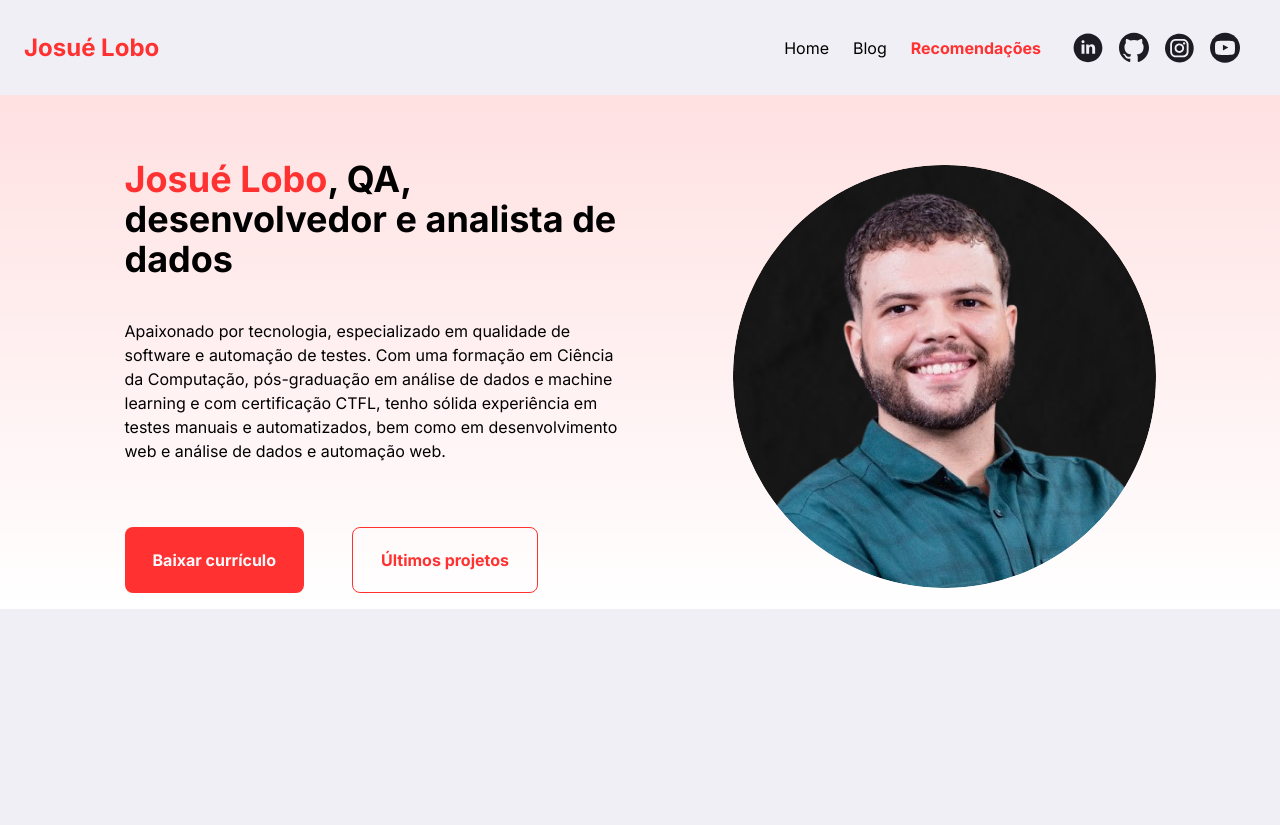
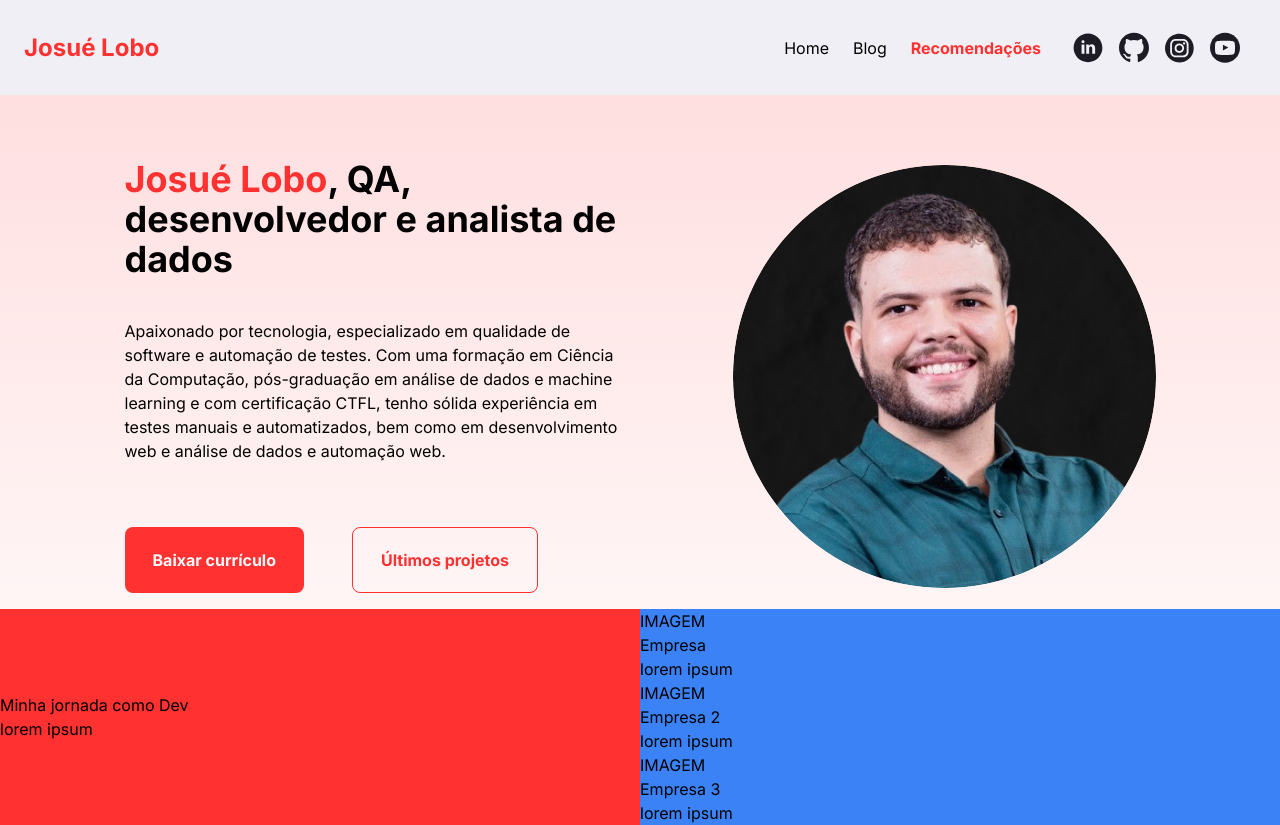
Before and after one commit to jojosuelobo/portfolio-v2, a Next.js app: page /recomendations in a window 1280 px wide. Before the commit the page ends 800 px from the top, so only its background shows below. Built offline with nearby package versions, Linux system fonts and the light colour scheme.

Commit message:
fixed header issues

```diff
--- a/src/app/[locale]/page.tsx
+++ b/src/app/[locale]/page.tsx
@@ -1,13 +1,14 @@
+import { Experience } from "@/components/Experience";
 import { Header } from "@/components/Header";
 import { Section } from "@/components/Section";
-
 
 export default function Home() {
   //const { t, resources } = await initTranslations(locale, i18nNamespaces);
   return (
     <>
       <Header />
-      <Section/>
+      <Section />
+      <Experience />
     </>
   );
 }
--- /dev/null
+++ b/src/components/Experience.tsx
@@ -0,0 +1,39 @@
+export const Experience = () => {
+    return (
+        <section className="flex justify-center w-screen">
+            <div className="place-content-center bg-RED w-screen">
+                <h1>Minha jornada como Dev</h1>
+                <p>lorem ipsum</p>
+            </div>
+            <ul className="bg-blue-500 w-screen">
+                <li>
+                    <div>
+                        IMAGEM
+                    </div>
+                    <div>
+                        <h2>Empresa</h2>
+                        <p>lorem ipsum</p>
+                    </div>
+                </li>
+                <li>
+                    <div>
+                        IMAGEM
+                    </div>
+                    <div>
+                        <h2>Empresa 2</h2>
+                        <p>lorem ipsum</p>
+                    </div>
+                </li>
+                <li>
+                    <div>
+                        IMAGEM
+                    </div>
+                    <div>
+                        <h2>Empresa 3</h2>
+                        <p>lorem ipsum</p>
+                    </div>
+                </li>
+            </ul>
+        </section>
+    )
+}
--- a/src/components/Header.tsx
+++ b/src/components/Header.tsx
@@ -10,8 +10,8 @@ import instagram from "@/svg/iconInstagram.svg";
 import youtube from "@/svg/iconYoutube.svg";
 
 export const Header = () => {
-    const general = "text-slate-300 transition duration-300 ease-in-out transform hover:bg-red-500 hover:text-white hover:scale-105";
-    const current = "text-RED font-bold transition duration-300 ease-in-out transform hover:bg-red-500 hover:text-white hover:scale-105";
+    const general = "text-black transition duration-300 ease-in-out transform hover:font-bold hover:scale-105 hover:rounded ";
+    const current = "text-RED font-bold transition duration-300 ease-in-out transform hover:font-bold hover:scale-105 hover:rounded ";
     const [isMobileMenuOpen, setMobileMenuOpen] = useState(false); // Estado para controlar o menu móvel
 
     const { isCurrentPage } = usePath();
@@ -44,19 +44,19 @@ export const Header = () => {
 
                 <div className="flex gap-4 items-center p-2">
                     <Link href="https://www.linkedin.com/in/jojosuelobo/" target="_blank">
-                        <Image src={linkedin} alt="LinkedIn" className="transition duration-300 ease-in-out transform hover:bg-red-500 hover:text-white hover:scale-105" />
+                        <Image src={linkedin} alt="LinkedIn" className="transition duration-300 ease-in-out transform hover:text-white hover:scale-105" />
                     </Link>
 
                     <Link href="https://github.com/jojosuelobo" target="_blank">
-                        <Image src={github} alt="Github" className="transition duration-300 ease-in-out transform hover:bg-red-500 hover:text-white hover:scale-105" />
+                        <Image src={github} alt="Github" className="transition duration-300 ease-in-out transform hover:text-white hover:scale-105" />
                     </Link>
 
                     <Link href="https://www.instagram.com/jojosuelobo/" target="_blank">
-                        <Image src={instagram} alt="Instagram" className="transition duration-300 ease-in-out transform hover:bg-red-500 hover:text-white hover:scale-105" />
+                        <Image src={instagram} alt="Instagram" className="transition duration-300 ease-in-out transform hover:text-white hover:scale-105" />
                     </Link>
 
                     <Link href="https://www.youtube.com/@jojosueloboYT" target="_blank">
-                        <Image src={youtube} alt="Youtube" className="transition duration-300 ease-in-out transform hover:bg-red-500 hover:text-white hover:scale-105" />
+                        <Image src={youtube} alt="Youtube" className="transition duration-300 ease-in-out transform hover:text-white hover:scale-105" />
                     </Link>
                 </div>
                 {/* <LanguageChanger /> */}
--- a/tailwind.config.ts
+++ b/tailwind.config.ts
@@ -7,12 +7,12 @@ const config: Config = {
     "./src/app/**/*.{js,ts,jsx,tsx,mdx}",
   ],
   theme: {
-    colors: {
-      'RED': '#FF3131',
-      'GRAY': '#F0EFF5',
-      'WHITE': '#F9F9FC'
-    },
     extend: {
+      colors: {
+        'RED': '#FF3131',
+        'GRAY': '#F0EFF5',
+        'WHITE': '#F9F9FC'
+      },
       backgroundImage: {
         "gradient-radial": "radial-gradient(var(--tw-gradient-stops))",
         "gradient-conic":
```
